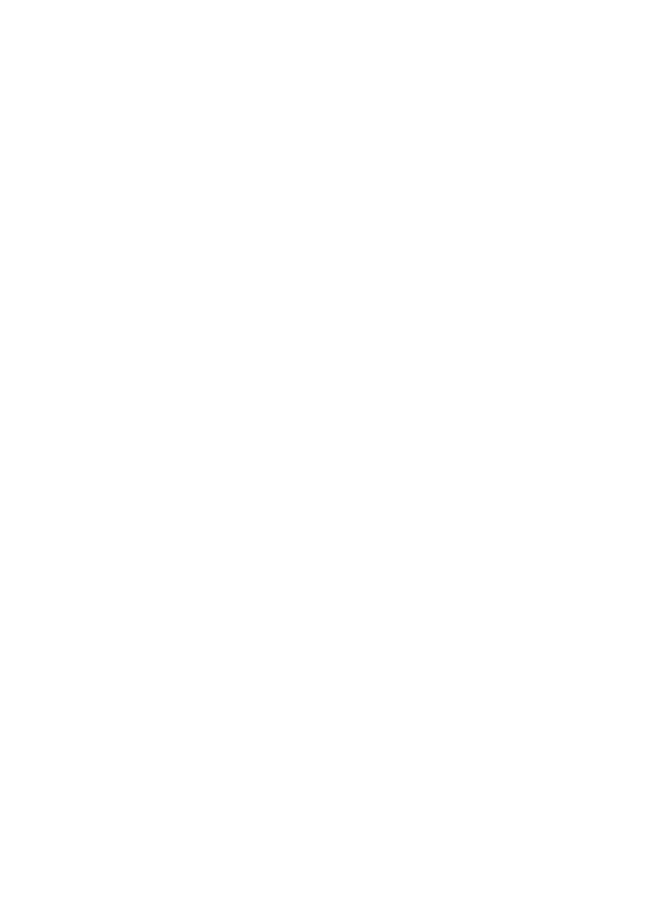
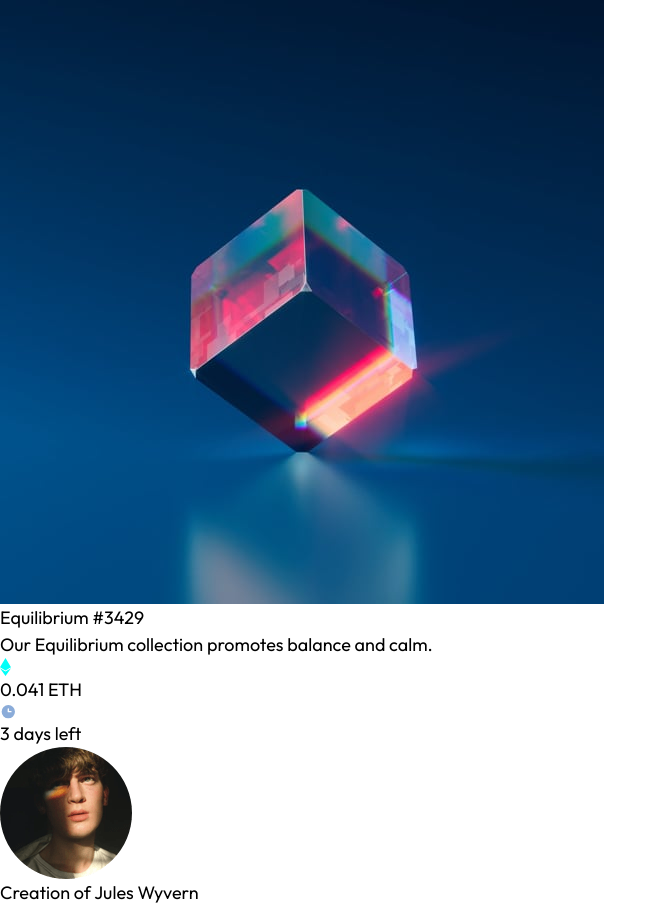
Before and after one commit to SilvanosEric/nft-preview-card-component, a website built with Vite: page src/index.html in a window 1280 px wide. Shown: the whole page, without its empty margins (0-667 px from the left). Before the commit the page ends 800 px from the top, so only its background shows below. Built offline with nearby package versions, Linux system fonts and the light colour scheme.

Commit message:
add html content

```diff
--- a/src/index.html
+++ b/src/index.html
@@ -2,10 +2,28 @@
 <html lang="en">
   <head>
     <meta charset="UTF-8" />
-    <link rel="icon" type="image/svg+xml" href="/vite.svg" />
+    <link rel="icon" type="image/svg+xml" href="images/favicon-32x32.png" />
     <meta name="viewport" content="width=device-width, initial-scale=1.0" />
-    <title>Vite App</title>
+    <title>NFT Preview Card Component</title>
     <script type="module" defer src="/main.js"></script>
   </head>
-  <body class="text-fs-body font-outfit"></body>
+  <body class="text-fs-body font-outfit">
+    <main>
+      <img src="images/image-equilibrium.jpg" alt="" />
+      <h1>Equilibrium #3429</h1>
+      <p>Our Equilibrium collection promotes balance and calm.</p>
+      <div>
+        <div><img src="images/icon-ethereum.svg" alt="" /></div>
+        <p>0.041 ETH</p>
+      </div>
+      <div>
+        <div><img src="images/icon-clock.svg" alt=""></div>
+        <p>3 days left</p>
+      </div>
+      <div>
+        <div><img src="images/image-avatar.png" alt=""></div>
+        <p>Creation of <span>Jules Wyvern</span></p>
+      </div>
+    </main>
+  </body>
 </html>
```
Also changed, not shown: src/images/favicon-32x32.png (added), src/images/icon-clock.svg (added), src/images/icon-ethereum.svg (added), src/images/icon-view.svg (added), src/images/image-avatar.png (added), src/images/image-equilibrium.jpg (added).
